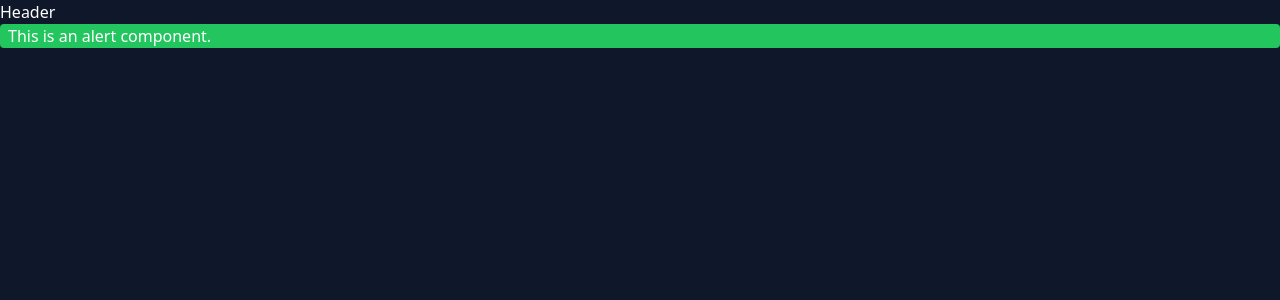
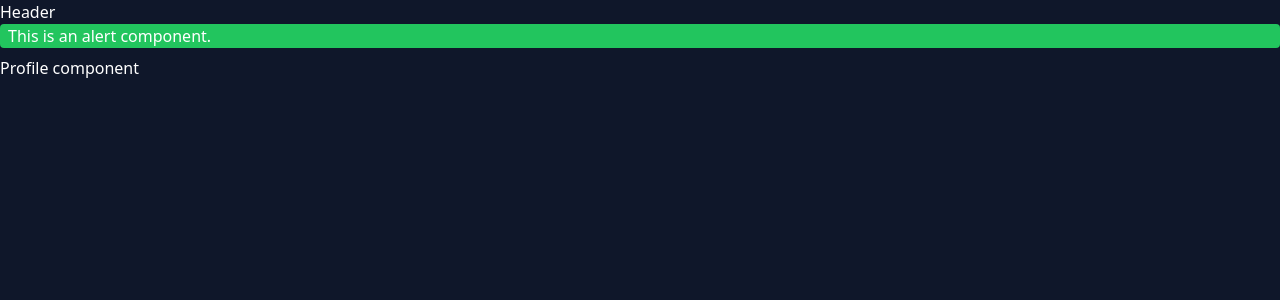
Before and after one commit to leila0202/fcc-nuxt3, a Nuxt app in the folder nuxt3-starter-new/: page / in a window 1280 px wide. Shown: the top 300 px of the page. Built offline with nearby package versions, Linux system fonts and the light colour scheme.

Commit message:
added and used new Profile component inside subfolder fo compoments

```diff
--- /dev/null
+++ b/nuxt3-starter-new/components/Profile/index.vue
@@ -0,0 +1,15 @@
+<template>
+  <div>
+    Profile component
+  </div>
+</template>
+
+<script setup>
+
+</script>
+
+
+
+<style lang="scss">
+
+</style>
--- a/nuxt3-starter-new/pages/index.vue
+++ b/nuxt3-starter-new/pages/index.vue
@@ -3,13 +3,10 @@
 <template>
     <div>
         <Alert/>
+        <Profile />
     </div>
 </template>
 
 
 <style>
-    body {
-        background-color: black;
-        color: white;
-    }
 </style>
```
